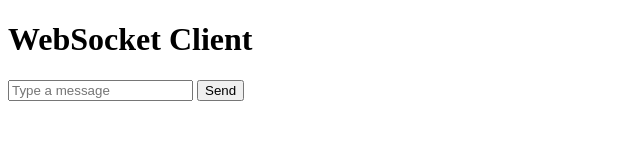
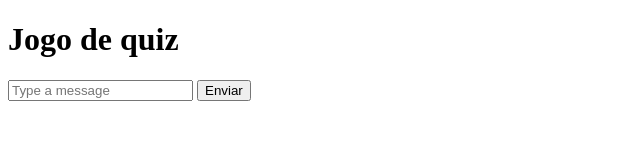
Before and after one commit to CarlosSallet159/Quiz, a website: page public/index.html in a window 1280 px wide. Shown: the whole page, without its empty margins (0-640 px from the left). Drawn offline with Linux system fonts and the light colour scheme.

Commit message:
Pequenas mudancas

```diff
--- a/public/index.html
+++ b/public/index.html
@@ -3,12 +3,12 @@
 <head>
     <meta charset="UTF-8">
     <meta name="viewport" content="width=device-width, initial-scale=1.0">
-    <title>WebSocket Client</title>
+    <title>Jogo de Quiz</title>
 </head>
 <body>
-    <h1>WebSocket Client</h1>
+    <h1>Jogo de quiz</h1>
     <input type="text" id="messageInput" placeholder="Type a message">
-    <button id="sendButton">Send</button>
+    <button id="sendButton">Enviar</button>
     <ul id="messages"></ul>
 
     <script src="script.js"></script>
```
